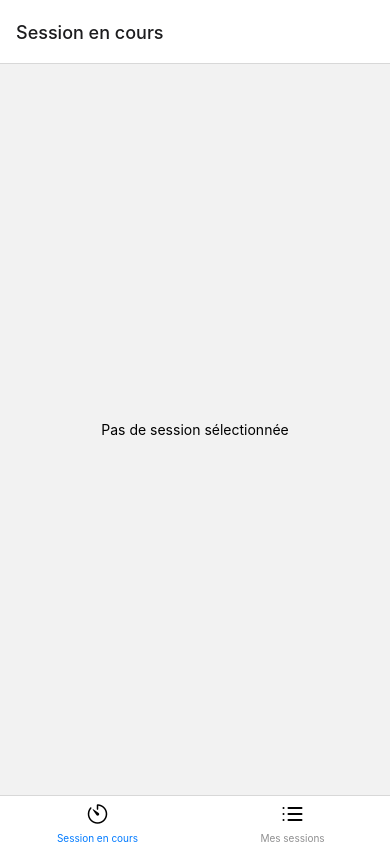
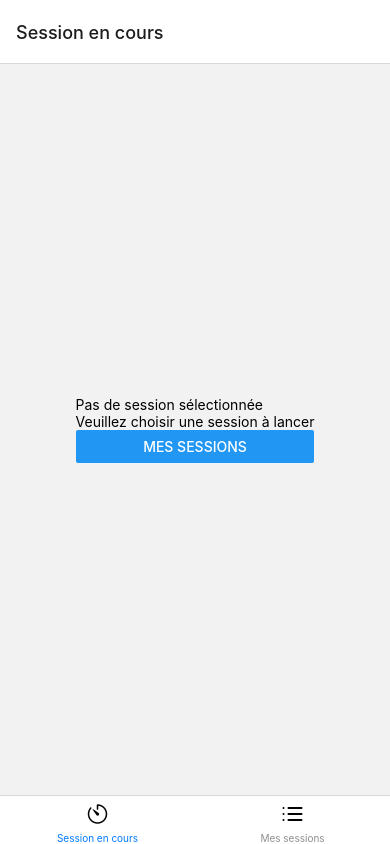
Before and after one commit to david-mi/Intervalize, a React Native app: screen / in a window 390 px wide. Built offline with nearby package versions, Linux system fonts and the light colour scheme.

Commit message:
feat: add NotSelected and redirection logic

```diff
--- a/src/components/CreatedSessions/CreatedSessions.tsx
+++ b/src/components/CreatedSessions/CreatedSessions.tsx
@@ -14,16 +14,6 @@ function CreatedSessions({ navigation }: Props) {
     setCurrentSession,
     setSessionStatus
   } = React.useContext(GlobalContext)
-
-  const createTwoButtonAlert = () =>
-    Alert.alert('Alert Title', 'My Alert Msg', [
-      {
-        text: 'Cancel',
-        onPress: () => console.log('Cancel Pressed'),
-        style: 'cancel',
-      },
-      { text: 'OK', onPress: () => console.log('OK Pressed') },
-    ]);
 
   function startNewSession(session: Session) {
     setCurrentSession(session)
--- a/src/components/CurrentSession/CurrentSession.tsx
+++ b/src/components/CurrentSession/CurrentSession.tsx
@@ -5,12 +5,17 @@ import { GlobalContext } from "../../context/GlobalContext";
 import SessionTimer from "./SessionTimer/SessionTimer";
 import StepTimer from "./StepTimer/StepTimer";
 import { SessionStatus } from "../../types";
+import NotSelected from "./NotSelected/NotSelected";
+import { BottomTabScreenProps } from "@react-navigation/bottom-tabs"
+import { Session, TabNavParamList } from "../../types";
 
-function CurrentSession() {
+type Props = BottomTabScreenProps<TabNavParamList, "Session en cours">
+
+function CurrentSession({ navigation }: Props) {
   const { sessionStatus } = useContext(GlobalContext)
-  console.log(sessionStatus)
+
   const sessionComponents: { [key in SessionStatus]: React.JSX.Element } = {
-    NOT_SELECTED: <Text>Pas de session sélectionnée</Text>,
+    NOT_SELECTED: <NotSelected navigation={navigation} />,
     READY_TO_START: <Text>Prêt à démarrer</Text>,
     ACTIVE: (
       <>
--- /dev/null
+++ b/src/components/CurrentSession/NotSelected/NotSelected.tsx
@@ -0,0 +1,24 @@
+import { View, Text, Button } from "react-native";
+import { BottomTabScreenProps } from "@react-navigation/bottom-tabs";
+import { TabActions } from '@react-navigation/native';
+import { TabNavParamList } from "../../../types";
+
+type Props = Pick<BottomTabScreenProps<TabNavParamList, "Session en cours">, "navigation">
+
+function NotSelected({ navigation }: Props) {
+
+  function onPress() {
+    const jumpToAction = TabActions.jumpTo("Mes sessions");
+    navigation.dispatch(jumpToAction);
+  }
+
+  return (
+    <View>
+      <Text>Pas de session sélectionnée</Text>
+      <Text>Veuillez choisir une session à lancer</Text>
+      <Button title="Mes sessions" onPress={onPress} />
+    </View>
+  );
+}
+
+export default NotSelected;
```
